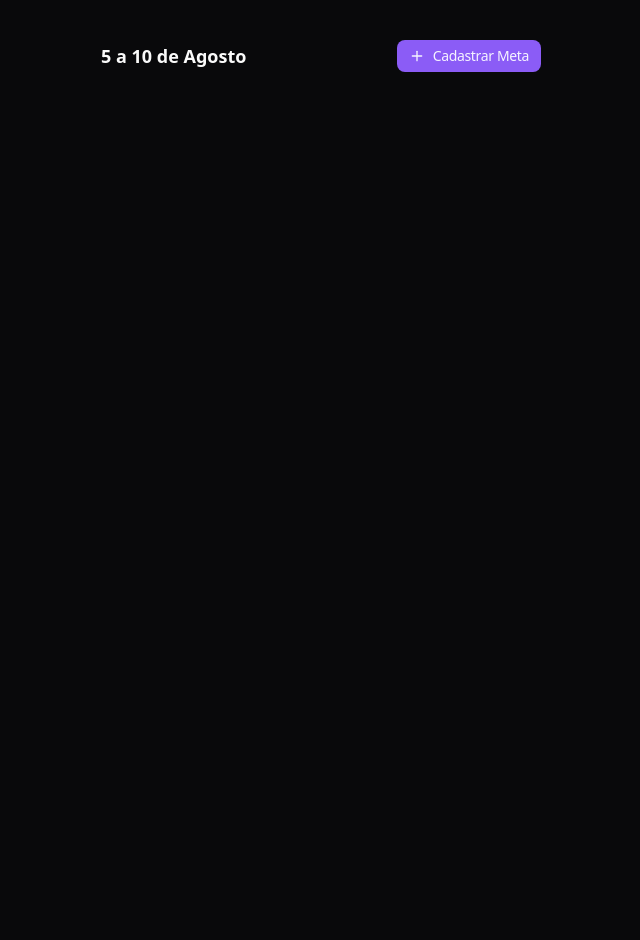
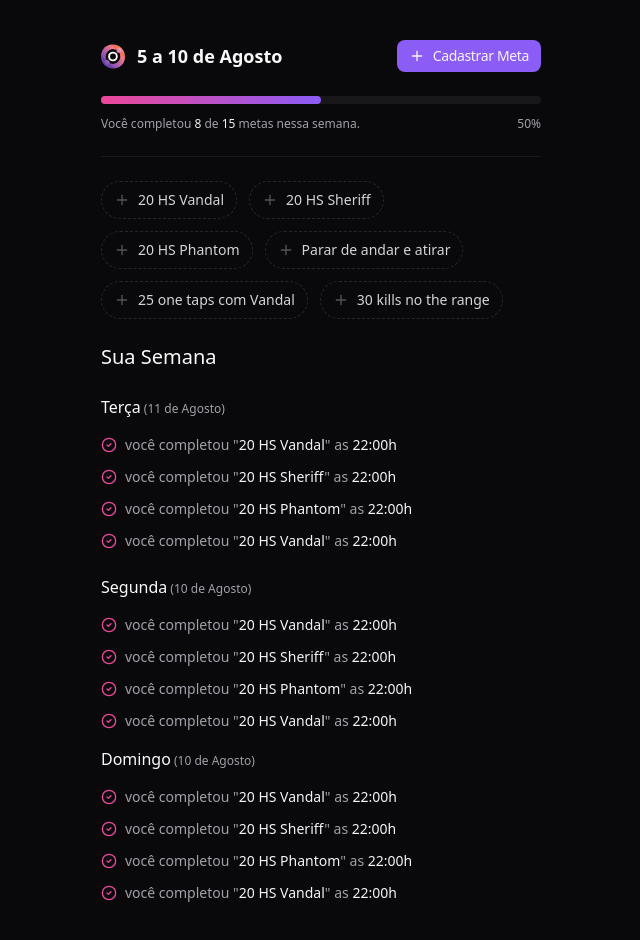
Before and after one commit to mazzaro1/Todo-training-fps, a React (Vite) app in the folder web/: page / in a window 1280 px wide. Shown: the top 940 px of the page, without its empty margins (319-959 px from the left). Before the commit the page ends 800 px from the top, so only its background shows below. Built offline with nearby package versions, Linux system fonts and the light colour scheme.

Commit message:
criando componente da pagina de resumo

```diff
--- a/web/src/App.tsx
+++ b/web/src/App.tsx
@@ -6,8 +6,6 @@
 export function App() {
   return (
     <Dialog>
-      {/* <SemMetas />*/}
-
       <Resumo />
       <CriarMeta />
     </Dialog>
--- a/web/src/components/criar-meta.tsx
+++ b/web/src/components/criar-meta.tsx
@@ -52,6 +52,7 @@
                   </span>
                   <span className="text-lg leading-none">🥱</span>
                 </RadioGroupItem>
+
                 <RadioGroupItem value="2">
                   <RadioGroupIndicator />
                   <span className="text-zinc-300 text-sm font-medium leading-none">
@@ -59,6 +60,7 @@
                   </span>
                   <span className="text-lg leading-none">🙂</span>
                 </RadioGroupItem>
+
                 <RadioGroupItem value="3">
                   <RadioGroupIndicator />
                   <span className="text-zinc-300 text-sm font-medium leading-none">
@@ -66,6 +68,7 @@
                   </span>
                   <span className="text-lg leading-none">😎</span>
                 </RadioGroupItem>
+
                 <RadioGroupItem value="4">
                   <RadioGroupIndicator />
                   <span className="text-zinc-300 text-sm font-medium leading-none">
@@ -73,6 +76,7 @@
                   </span>
                   <span className="text-lg leading-none">😜</span>
                 </RadioGroupItem>
+
                 <RadioGroupItem value="5">
                   <RadioGroupIndicator />
                   <span className="text-zinc-300 text-sm font-medium leading-none">
@@ -80,6 +84,7 @@
                   </span>
                   <span className="text-lg leading-none">🤨</span>
                 </RadioGroupItem>
+
                 <RadioGroupItem value="6">
                   <RadioGroupIndicator />
                   <span className="text-zinc-300 text-sm font-medium leading-none">
@@ -87,6 +92,7 @@
                   </span>
                   <span className="text-lg leading-none">🤯</span>
                 </RadioGroupItem>
+
                 <RadioGroupItem value="7">
                   <RadioGroupIndicator />
                   <span className="text-zinc-300 text-sm font-medium leading-none">
--- a/web/src/components/in-orbit-icon.tsx
+++ b/web/src/components/in-orbit-icon.tsx
@@ -1,94 +1,94 @@
 export function InOrbitIcon() {
   return (
     <svg
-      width="24"
-      height="25"
+      width={24}
+      height={25}
       viewBox="0 0 24 25"
       fill="none"
       xmlns="http://www.w3.org/2000/svg"
     >
       <title>in.orbit logo icon</title>
       <path
-        d="M12 0.5C11.0643 0.5 10.1535 0.607095 9.27979 0.810129C4.83668 1.83958 1.33958 5.33668 0.310129 9.77934C0.107095 10.6535 0 11.5643 0 12.5C0 19.1274 5.3726 24.5 12 24.5C12.9357 24.5 13.8465 24.3929 14.7207 24.1899C19.1633 23.1604 22.6604 19.6638 23.6903 15.2216C23.8934 14.3474 24.0004 13.4362 24.0004 12.5C24.0004 5.8726 18.6274 0.5 12 0.5ZM12 20.0149C11.1142 20.0149 10.2646 19.8619 9.47568 19.5803C7.35609 18.8244 5.67604 17.1444 4.92013 15.0248C4.63855 14.2358 4.4855 13.3858 4.4855 12.5C4.4855 8.34962 7.84962 4.98505 12 4.98505C12.8858 4.98505 13.7354 5.13811 14.5243 5.41968C16.6439 6.17559 18.3244 7.85565 19.0803 9.97523C19.3619 10.7642 19.5149 11.6142 19.5149 12.5C19.5149 16.6504 16.1504 20.0149 12 20.0149Z"
+        d="M12 .5c-.936 0-1.847.107-2.72.31A12.016 12.016 0 00.31 9.78C.107 10.652 0 11.563 0 12.5c0 6.627 5.373 12 12 12 .936 0 1.847-.107 2.72-.31a12.017 12.017 0 008.97-8.968c.203-.875.31-1.786.31-2.722 0-6.627-5.373-12-12-12zm0 19.515a7.494 7.494 0 01-2.524-.435 7.535 7.535 0 01-4.556-4.555A7.515 7.515 0 1119.515 12.5 7.515 7.515 0 0112 20.015z"
         fill="url(#paint0_linear_84_337)"
       />
       <path
-        d="M12 7.65674C9.32529 7.65674 7.15662 9.82541 7.15662 12.5001C7.15662 15.1748 9.32529 17.3435 12 17.3435C14.6747 17.3435 16.8434 15.1748 16.8434 12.5001C16.8434 9.82541 14.6751 7.65674 12 7.65674ZM12 15.4287C10.3829 15.4287 9.07139 14.1177 9.07139 12.5001C9.07139 10.8825 10.3829 9.57151 12 9.57151C13.6171 9.57151 14.9286 10.8825 14.9286 12.5001C14.9286 14.1177 13.6176 15.4287 12 15.4287Z"
+        d="M12 7.657a4.844 4.844 0 100 9.687 4.844 4.844 0 000-9.687zm0 7.772a2.929 2.929 0 110-5.858 2.929 2.929 0 010 5.858z"
         fill="#FEFCFE"
       />
       <path
-        d="M14.5243 5.41961C13.7353 5.13804 12.8857 4.98498 11.9999 4.98498C7.84955 4.98498 4.48543 8.34955 4.48543 12.4999C4.48543 13.3857 4.63848 14.2358 4.92005 15.0247C3.96111 14.6624 3.06195 14.0952 2.28998 13.3232C1.27704 12.3103 0.617064 11.0782 0.310059 9.77927C1.33951 5.33661 4.83661 1.83951 9.27972 0.810059C10.5782 1.11706 11.8103 1.77704 12.8232 2.78998C13.5948 3.56151 14.1619 4.46066 14.5243 5.41961Z"
+        d="M14.524 5.42a7.515 7.515 0 00-9.604 9.605 7.423 7.423 0 01-2.63-1.702A7.408 7.408 0 01.31 9.78 12.016 12.016 0 019.28.81a7.408 7.408 0 013.543 1.98 7.423 7.423 0 011.701 2.63z"
         fill="url(#paint1_linear_84_337)"
       />
       <path
-        d="M23.6902 15.2214C22.6603 19.6636 19.1632 23.1603 14.7206 24.1897C13.422 23.8827 12.19 23.2228 11.1771 22.2098C10.4051 21.4378 9.83792 20.5387 9.47559 19.5802C10.2645 19.8618 11.1141 20.0148 11.9999 20.0148C16.1503 20.0148 19.5149 16.6502 19.5149 12.4999C19.5149 11.6141 19.3618 10.764 19.0802 9.9751C20.0387 10.3374 20.9379 10.9046 21.7099 11.6766C22.7228 12.6895 23.3832 13.9224 23.6902 15.2214Z"
+        d="M23.69 15.221a12.016 12.016 0 01-8.97 8.969 7.407 7.407 0 01-3.543-1.98 7.426 7.426 0 01-1.701-2.63 7.515 7.515 0 009.605-9.605c.958.362 1.857.93 2.629 1.702a7.411 7.411 0 011.98 3.544z"
         fill="url(#paint2_linear_84_337)"
       />
       <path
-        d="M6.06424 20.9476C7.45123 20.9476 8.57561 19.8232 8.57561 18.4362C8.57561 17.0492 7.45123 15.9248 6.06424 15.9248C4.67724 15.9248 3.55286 17.0492 3.55286 18.4362C3.55286 19.8232 4.67724 20.9476 6.06424 20.9476Z"
+        d="M6.064 20.948a2.511 2.511 0 100-5.023 2.511 2.511 0 000 5.023z"
         fill="url(#paint3_linear_84_337)"
       />
       <path
-        d="M17.958 9.05352C19.345 9.05352 20.4694 7.92914 20.4694 6.54214C20.4694 5.15514 19.345 4.03076 17.958 4.03076C16.571 4.03076 15.4467 5.15514 15.4467 6.54214C15.4467 7.92914 16.571 9.05352 17.958 9.05352Z"
+        d="M17.958 9.054a2.511 2.511 0 100-5.023 2.511 2.511 0 000 5.023z"
         fill="url(#paint4_linear_84_337)"
       />
       <defs>
         <linearGradient
           id="paint0_linear_84_337"
-          x1="20.3704"
-          y1="4.59058"
-          x2="3.89023"
-          y2="20.1635"
+          x1={20.3704}
+          y1={4.59058}
+          x2={3.89023}
+          y2={20.1635}
           gradientUnits="userSpaceOnUse"
         >
-          <stop stop-color="#F38856" />
-          <stop offset="0.23" stop-color="#F0625C" />
-          <stop offset="1" stop-color="#5C3DAB" />
+          <stop stopColor="#F38856" />
+          <stop offset={0.23} stopColor="#F0625C" />
+          <stop offset={1} stopColor="#5C3DAB" />
         </linearGradient>
         <linearGradient
           id="paint1_linear_84_337"
-          x1="11.2404"
-          y1="2.53429"
-          x2="1.86651"
-          y2="11.8578"
+          x1={11.2404}
+          y1={2.53429}
+          x2={1.86651}
+          y2={11.8578}
           gradientUnits="userSpaceOnUse"
         >
-          <stop stop-color="#F67986" />
-          <stop offset="1" stop-color="#8951BA" />
+          <stop stopColor="#F67986" />
+          <stop offset={1} stopColor="#8951BA" />
         </linearGradient>
         <linearGradient
           id="paint2_linear_84_337"
-          x1="21.9615"
-          y1="13.3129"
-          x2="12.5876"
-          y2="22.6369"
+          x1={21.9615}
+          y1={13.3129}
+          x2={12.5876}
+          y2={22.6369}
           gradientUnits="userSpaceOnUse"
         >
-          <stop stop-color="#F67986" />
-          <stop offset="1" stop-color="#8951BA" />
+          <stop stopColor="#F67986" />
+          <stop offset={1} stopColor="#8951BA" />
         </linearGradient>
         <linearGradient
           id="paint3_linear_84_337"
-          x1="7.89779"
-          y1="16.7204"
-          x2="4.23023"
-          y2="20.1519"
+          x1={7.89779}
+          y1={16.7204}
+          x2={4.23023}
+          y2={20.1519}
           gradientUnits="userSpaceOnUse"
         >
-          <stop stop-color="#A267B9" />
-          <stop offset="1" stop-color="#704BB4" />
+          <stop stopColor="#A267B9" />
+          <stop offset={1} stopColor="#704BB4" />
         </linearGradient>
         <linearGradient
           id="paint4_linear_84_337"
-          x1="19.4846"
-          y1="5.11331"
-          x2="16.9808"
-          y2="7.45646"
+          x1={19.4846}
+          y1={5.11331}
+          x2={16.9808}
+          y2={7.45646}
           gradientUnits="userSpaceOnUse"
         >
-          <stop stop-color="#F7A8A5" />
-          <stop offset="0.97" stop-color="#D074C4" />
-          <stop offset="1" stop-color="#CF76A9" />
+          <stop stopColor="#F7A8A5" />
+          <stop offset={0.97} stopColor="#D074C4" />
+          <stop offset={1} stopColor="#CF76A9" />
         </linearGradient>
       </defs>
     </svg>
--- a/web/src/components/resumo.tsx
+++ b/web/src/components/resumo.tsx
@@ -1,12 +1,19 @@
-import { Plus } from 'lucide-react'
+import { CheckCircle2, Plus } from 'lucide-react'
 import { Button } from './ui/button'
 import { DialogTrigger } from './ui/dialog'
+import { InOrbitIcon } from './in-orbit-icon'
+import { Progress, ProgressIndicator } from './ui/progress-bar'
+import { Separator } from './ui/separator'
+import { OutlineButton } from './ui/outline-button'
 
 export function Resumo() {
   return (
     <div className="py-10 max-w-[480px] px-5 mx-auto flex flex-col gap-6">
       <div className="flex items-center justify-between">
-        <span className="text-lg  font-semibold">5 a 10 de Agosto</span>
+        <div className="flex items-center gap-3">
+          <InOrbitIcon />
+          <span className="text-lg  font-semibold">5 a 10 de Agosto</span>
+        </div>
 
         <DialogTrigger asChild>
           <Button size="sm">
@@ -15,6 +22,188 @@
           </Button>
         </DialogTrigger>
       </div>
+
+      <div className="flex flex-col gap-3">
+        <Progress value={9} max={15}>
+          <ProgressIndicator style={{ width: '50%' }} />
+        </Progress>
+
+        <div className="flex items-center justify-between text-xs text-zinc-400">
+          <span>
+            Você completou <span className="text-zinc-100">8</span> de
+            <span className="text-zinc-100"> 15</span> metas nessa semana.
+          </span>
+          <span>50%</span>
+        </div>
+      </div>
+      <Separator />
+      <div className="flex flex-wrap gap-3">
+        <OutlineButton>
+          <Plus className="size-4 text-zinc-600" />
+          20 HS Vandal
+        </OutlineButton>
+
+        <OutlineButton>
+          <Plus className="size-4 text-zinc-600" />
+          20 HS Sheriff
+        </OutlineButton>
+
+        <OutlineButton>
+          <Plus className="size-4 text-zinc-600" />
+          20 HS Phantom
+        </OutlineButton>
+
+        <OutlineButton>
+          <Plus className="size-4 text-zinc-600" />
+          Parar de andar e atirar
+        </OutlineButton>
+
+        <OutlineButton>
+          <Plus className="size-4 text-zinc-600" />
+          25 one taps com Vandal
+        </OutlineButton>
+
+        <OutlineButton>
+          <Plus className="size-4 text-zinc-600" />
+          30 kills no the range
+        </OutlineButton>
+      </div>
+      <div className="flex flex-col gap-6">
+        <h2 className="text-xl font-medium">Sua Semana</h2>
+
+        <div className="flex flex-col gap-4">
+          <h3 className="font-medium">
+            Terça
+            <span className="text-zinc-400 text-xs"> (11 de Agosto)</span>
+          </h3>
+
+          <ul className="flex flex-col gap-3">
+            <li className="flex items-center gap-2">
+              <CheckCircle2 className="size-4 text-pink-500" />
+              <span className="text-sm text-zinc-400">
+                você completou "
+                <span className="text-zinc-100">20 HS Vandal</span>" as{' '}
+                <span className="text-zinc-100">22:00h</span>
+              </span>
+            </li>
+
+            <li className="flex items-center gap-2">
+              <CheckCircle2 className="size-4 text-pink-500" />
+              <span className="text-sm text-zinc-400">
+                você completou "
+                <span className="text-zinc-100">20 HS Sheriff</span>" as{' '}
+                <span className="text-zinc-100">22:00h</span>
+              </span>
+            </li>
+
+            <li className="flex items-center gap-2">
+              <CheckCircle2 className="size-4 text-pink-500" />
+              <span className="text-sm text-zinc-400">
+                você completou "
+                <span className="text-zinc-100">20 HS Phantom</span>" as{' '}
+                <span className="text-zinc-100">22:00h</span>
+              </span>
+            </li>
+
+            <li className="flex items-center gap-2">
+              <CheckCircle2 className="size-4 text-pink-500" />
+              <span className="text-sm text-zinc-400">
+                você completou "
+                <span className="text-zinc-100">20 HS Vandal</span>" as{' '}
+                <span className="text-zinc-100">22:00h</span>
+              </span>
+            </li>
+          </ul>
+        </div>
+        <div className="flex flex-col gap-4">
+          <h3 className="font-medium">
+            Segunda
+            <span className="text-zinc-400 text-xs"> (10 de Agosto)</span>
+          </h3>
+
+          <ul className="flex flex-col gap-3">
+            <li className="flex items-center gap-2">
+              <CheckCircle2 className="size-4 text-pink-500" />
+              <span className="text-sm text-zinc-400">
+                você completou "
+                <span className="text-zinc-100">20 HS Vandal</span>" as{' '}
+                <span className="text-zinc-100">22:00h</span>
+              </span>
+            </li>
+
+            <li className="flex items-center gap-2">
+              <CheckCircle2 className="size-4 text-pink-500" />
+              <span className="text-sm text-zinc-400">
+                você completou "
+                <span className="text-zinc-100">20 HS Sheriff</span>" as{' '}
+                <span className="text-zinc-100">22:00h</span>
+              </span>
+            </li>
+
+            <li className="flex items-center gap-2">
+              <CheckCircle2 className="size-4 text-pink-500" />
+              <span className="text-sm text-zinc-400">
+                você completou "
+                <span className="text-zinc-100">20 HS Phantom</span>" as{' '}
+                <span className="text-zinc-100">22:00h</span>
+              </span>
+            </li>
+
+            <li className="flex items-center gap-2">
+              <CheckCircle2 className="size-4 text-pink-500" />
+              <span className="text-sm text-zinc-400">
+                você completou "
+                <span className="text-zinc-100">20 HS Vandal</span>" as{' '}
+                <span className="text-zinc-100">22:00h</span>
+              </span>
+            </li>
+          </ul>
+          <div className="flex flex-col gap-4">
+            <h3 className="font-medium">
+              Domingo
+              <span className="text-zinc-400 text-xs"> (10 de Agosto)</span>
+            </h3>
+
+            <ul className="flex flex-col gap-3">
+              <li className="flex items-center gap-2">
+                <CheckCircle2 className="size-4 text-pink-500" />
+                <span className="text-sm text-zinc-400">
+                  você completou "
+                  <span className="text-zinc-100">20 HS Vandal</span>" as{' '}
+                  <span className="text-zinc-100">22:00h</span>
+                </span>
+              </li>
+
+              <li className="flex items-center gap-2">
+                <CheckCircle2 className="size-4 text-pink-500" />
+                <span className="text-sm text-zinc-400">
+                  você completou "
+                  <span className="text-zinc-100">20 HS Sheriff</span>" as{' '}
+                  <span className="text-zinc-100">22:00h</span>
+                </span>
+              </li>
+
+              <li className="flex items-center gap-2">
+                <CheckCircle2 className="size-4 text-pink-500" />
+                <span className="text-sm text-zinc-400">
+                  você completou "
+                  <span className="text-zinc-100">20 HS Phantom</span>" as{' '}
+                  <span className="text-zinc-100">22:00h</span>
+                </span>
+              </li>
+
+              <li className="flex items-center gap-2">
+                <CheckCircle2 className="size-4 text-pink-500" />
+                <span className="text-sm text-zinc-400">
+                  você completou "
+                  <span className="text-zinc-100">20 HS Vandal</span>" as{' '}
+                  <span className="text-zinc-100">22:00h</span>
+                </span>
+              </li>
+            </ul>
+          </div>
+        </div>
+      </div>
     </div>
   )
 }
```
